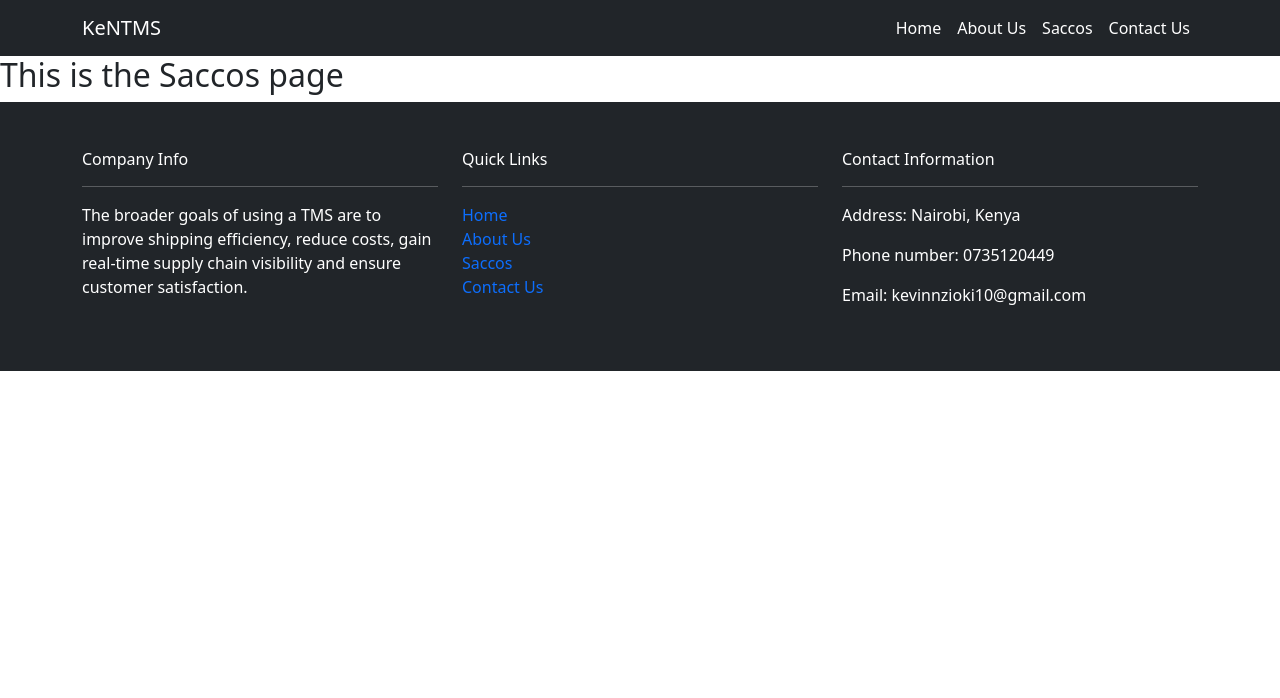
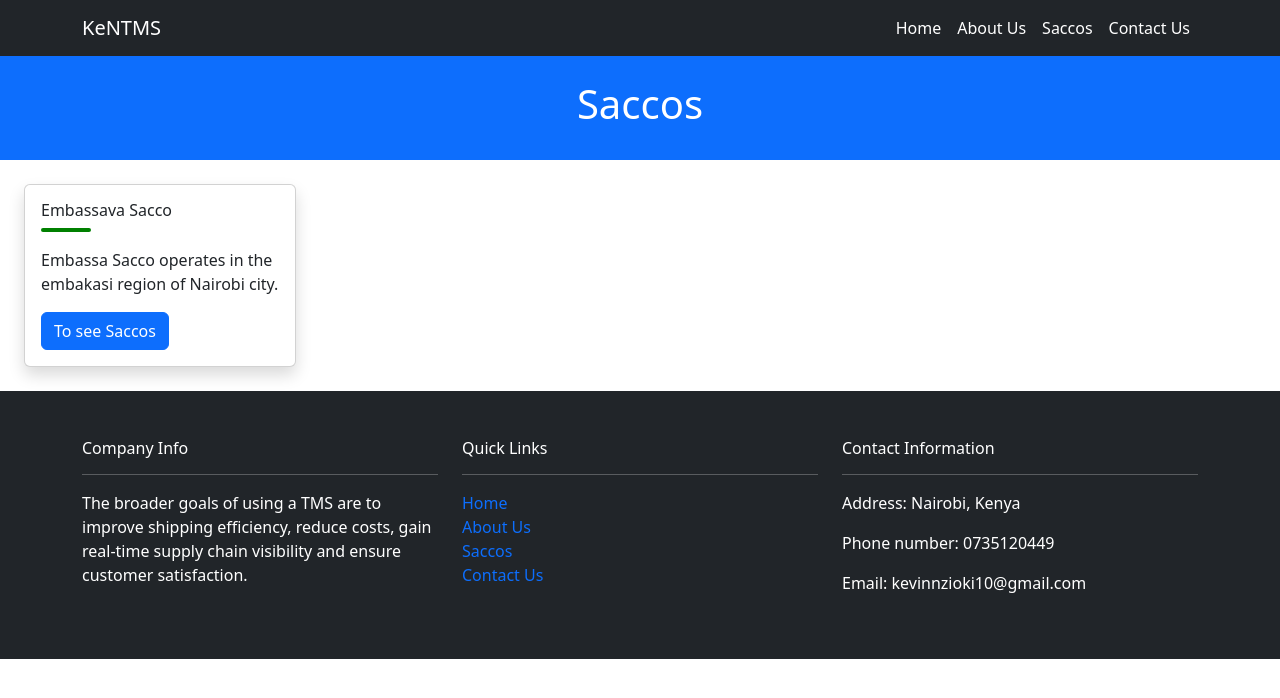
Before and after one commit to nziokikevin/ketms, a React (Create React App) app: page /saccos in a window 1280 px wide. Shown: the top 698 px of the page. Built offline with nearby package versions, Linux system fonts and the light colour scheme.

Commit message:
designing the saccos page

```diff
--- a/src/components/Home.js
+++ b/src/components/Home.js
@@ -1,5 +1,5 @@
 import React from "react";
-import {Link} from "react-router-dom"
+import {Link} from "react-router-dom";
 
 
 function Home() {
@@ -26,7 +26,7 @@ function Home() {
             </div>
             {/* carousel section */}
 
-            {/* services section */}
+            {/* Why section */}
             <section className="py-5">
                 <div className="container">
                     <div className="row">
@@ -37,7 +37,9 @@ function Home() {
                                 transportation process under one platform.
                             </p>
                         </div>
+                         {/* Why section */}
 
+                         {/* cards section */}
                         <div className="col-md-3">
                             <div className="card shadow">
                                 <div className="card-body">
@@ -54,7 +56,7 @@ function Home() {
                         <div className="col-md-3">
                             <div className="card shadow">
                                 <div className="card-body">
-                                    <h6>Driver Management</h6>
+                                    <h6>Sacco Driver Management</h6>
                                     <div className="sub-underline mb-3"></div>
                                     <p>To manage your driver and their activities</p>
                                     <Link to="/saccos">
@@ -67,7 +69,7 @@ function Home() {
                         <div className="col-md-3">
                             <div className="card shadow">
                                 <div className="card-body">
-                                    <h6>Trip Management</h6>
+                                    <h6>Sacco Trip Management</h6>
                                     <div className="sub-underline mb-3"></div>
                                     <p>To manage your fleet's trips and routes.</p>
                                     <Link to="/saccos">
@@ -80,7 +82,7 @@ function Home() {
                         <div className="col-md-3">
                             <div className="card shadow">
                                 <div className="card-body">
-                                    <h6>Inventory Management</h6>
+                                    <h6>Sacco Inventory Management</h6>
                                     <div className="sub-underline mb-3"></div>
                                     <p>To keep track of all your tire and spare parts.</p>
                                 </div>
@@ -89,7 +91,7 @@ function Home() {
                     </div>
                 </div>
             </section>
-            {/* services section */}
+            {/* cards section */}
 
         </div>
     )
--- a/src/components/Saccos.js
+++ b/src/components/Saccos.js
@@ -1,11 +1,28 @@
 import React from "react";
+import { Link } from "react-router-dom";
 
-function Saccos(){
-    return(
+function Saccos() {
+    return (
         <div>
-            <h2>This is the Saccos page</h2>
+            <section className="py-4 text-center bg-primary">
+                <h1 className="text-white">Saccos</h1>
+            </section>
+
+            <section>
+                <div className="col-md-3">
+                    <div className="card shadow m-4">
+                        <div className="card-body">
+                            <h6>Embassava Sacco</h6>
+                            <div className="sub-underline mb-3"></div>
+                            <p>Embassa Sacco operates in the embakasi region of Nairobi city.</p>
+                            <Link to="/saccos">
+                                <button type="submit" className="btn btn-primary w-40">To see Saccos</button>
+                            </Link>
+                        </div>
+                    </div>
+                </div>
+            </section>
         </div>
-
     )
 
 }
```
